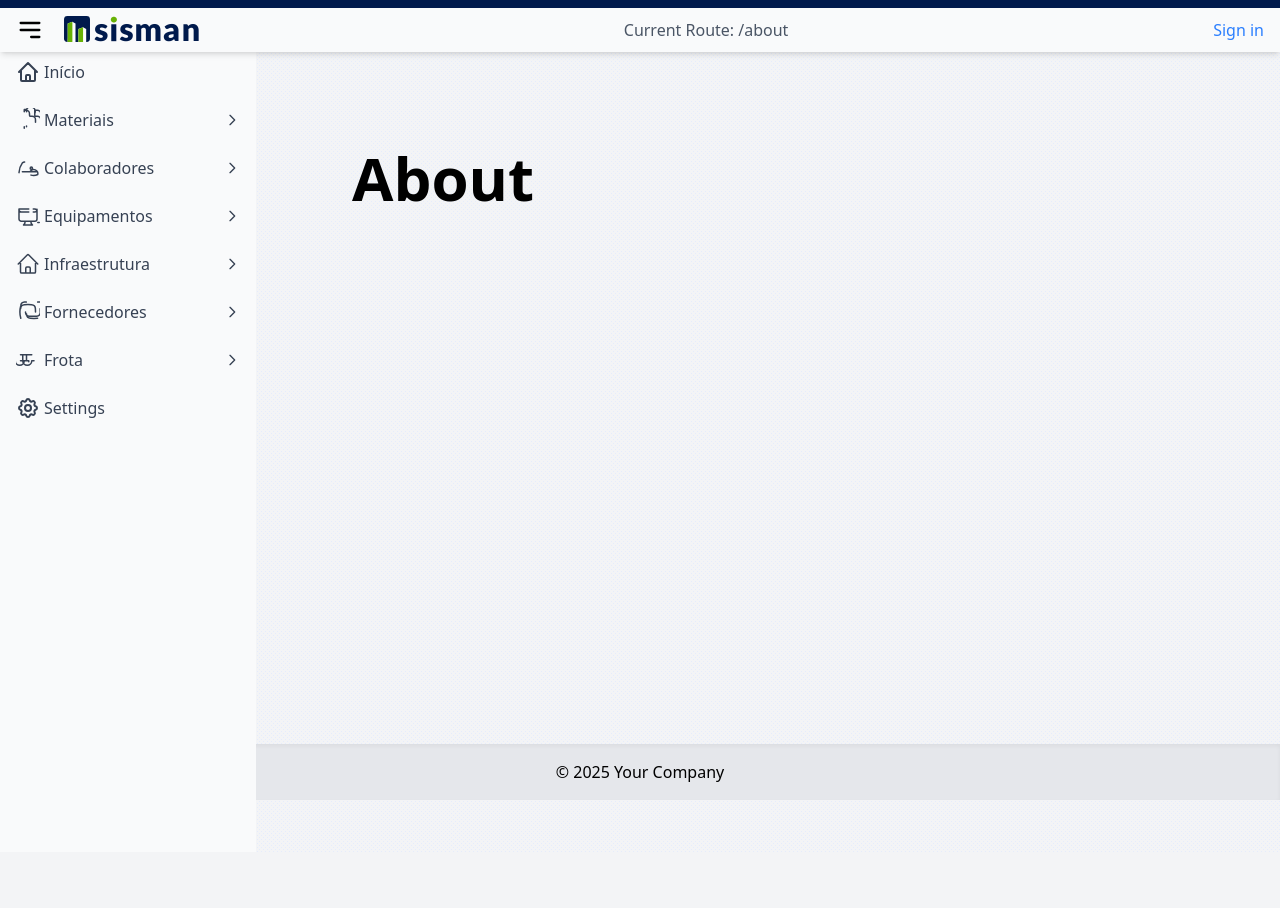
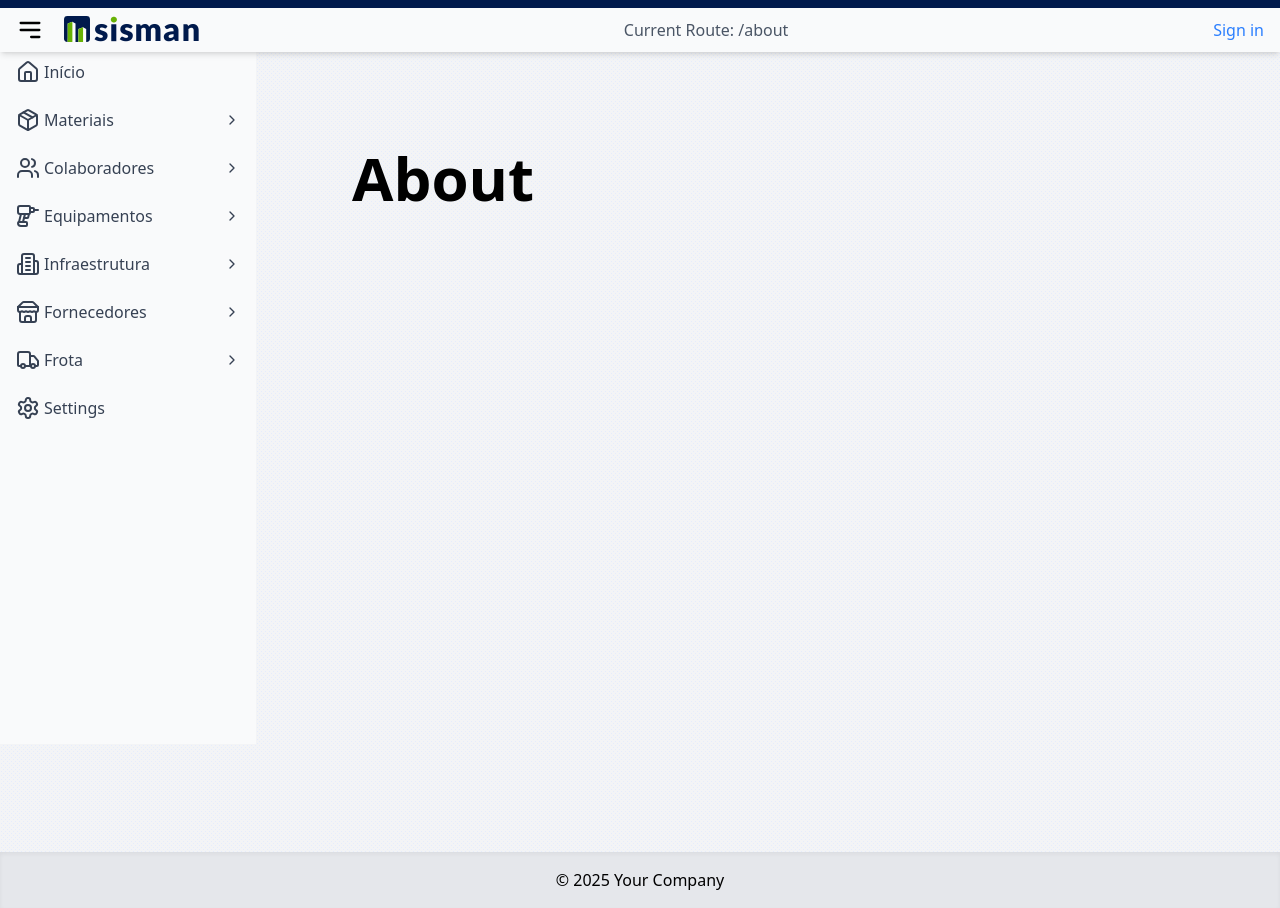
Before and after one commit to mykael90/sisman-ui, a Next.js app: page /about in a window 1280 px wide. Before the commit the page ends 852 px from the top, so only its background shows below. Built offline with nearby package versions, Linux system fonts and the light colour scheme.

Commit message:
sidebar ok

```diff
--- a/src/app/components/layout/sidebar.tsx
+++ b/src/app/components/layout/sidebar.tsx
@@ -1,9 +1,21 @@
 'use client';
 
-import React, { useRef } from 'react';
-import { useSidebarContext } from '../sidebarContext';
-import NavLink from '../ui/NavLink';
-import Summary from '../ui/Summary';
+import React, { useRef, useEffect, useState } from 'react';
+import { useSidebarContext } from '@/components/sidebarContext';
+import NavLink from '@/components/ui/NavLink';
+import Summary from '@/components/ui/Summary';
+import {
+  Home,
+  Package,
+  Users,
+  Drill,
+  Building2,
+  Truck,
+  Store,
+  Settings,
+  ChevronRight,
+  ChevronLeft
+} from 'lucide-react';
 
 interface SidebarItem {
   label: string;
@@ -16,42 +28,12 @@ const sidebarItems: SidebarItem[] = [
   {
     label: 'Início',
     href: '/inicio',
-    icon: (
-      <svg
-        xmlns='http://www.w3.org/2000/svg'
-        className='h-6 w-6'
-        fill='none'
-        viewBox='0 0 24 24'
-        stroke='currentColor'
-      >
-        <path
-          strokeLinecap='round'
-          strokeLinejoin='round'
-          strokeWidth={2}
-          d='M3 12l2-2m0 0l7-7 7 7M5 10v10a1 1 0 001 1h3m10-11l2 2m-2-2v10a1 1 0 01-1 1h-3m-6 0a1 1 0 001-1v-4a1 1 0 011-1h2a1 1 0 011 1v4a1 1 0 001 1m-6 0h6'
-        />
-      </svg>
-    )
+    icon: <Home className='h-6 w-6' />
   },
   {
     label: 'Materiais',
     href: '/material', //Optional, could be omitted if you don't want a direct link to Materiais
-    icon: (
-      <svg
-        xmlns='http://www.w3.org/2000/svg'
-        fill='none'
-        viewBox='0 0 24 24'
-        strokeWidth={1.5}
-        stroke='currentColor'
-        className='h-6 w-6'
-      >
-        <path
-          strokeLinecap='round'
-          strokeLinejoin='round'
-          d='M19.5 14.25v-2.625a3.375 3.375 0 00-3.375-3.375h-1.5A1.125 1.125 0 0113.5 7.125v-1.5a3.375 3.375 0 00-3.375-3.375H8.25m2.25 0v1.5m-2.25-1.5v1.5m16.5 10.5v-2.625a3.375 3.375 0 00-3.375-3.375h-1.5a1.125 1.125 0 01-1.125-1.125v-1.5A3.375 3.375 0 0010.5 1.5H8.25m2.25 16.5V18.75m-2.25 1.5v-1.5m16.5-10.5v-2.625a3.375 3.375 0 00-3.375-3.375h-1.5a1.125 1.125 0 01-1.125-1.125V7.5'
-        />
-      </svg>
-    ),
+    icon: <Package className='h-6 w-6' />,
     children: [
       { label: 'Todos os Materiais', href: '/material/all' },
       { label: 'Adicionar Material', href: '/material/add' },
@@ -60,22 +42,7 @@ const sidebarItems: SidebarItem[] = [
   },
   {
     label: 'Colaboradores',
-    icon: (
-      <svg
-        xmlns='http://www.w3.org/2000/svg'
-        fill='none'
-        viewBox='0 0 24 24'
-        strokeWidth={1.5}
-        stroke='currentColor'
-        className='h-6 w-6'
-      >
-        <path
-          strokeLinecap='round'
-          strokeLinejoin='round'
-          d='M15 19.128a9.38 9.38 0 002.625.372 9.337 9.337 0 004.121-.952 4.125 4.125 0 00-7.533-3.055m0-3.285a1.125 1.125 0 112.25 0 1.125 1.125 0 01-2.25 0zM3 16.628a18.138 18.138 0 013.375-9.734 4.5 4.5 0 012.25-.911m-2.25 9.734h13.5m-13.5 0h3m3 0h3m3 0h3'
-        />
-      </svg>
-    ),
+    icon: <Users className='h-6 w-6' />,
     children: [
       { label: 'Todos os Colaboradores' },
       { label: 'Adicionar Colaborador' },
@@ -84,22 +51,7 @@ const sidebarItems: SidebarItem[] = [
   },
   {
     label: 'Equipamentos',
-    icon: (
-      <svg
-        xmlns='http://www.w3.org/2000/svg'
-        fill='none'
-        viewBox='0 0 24 24'
-        strokeWidth={1.5}
-        stroke='currentColor'
-        className='h-6 w-6'
-      >
-        <path
-          strokeLinecap='round'
-          strokeLinejoin='round'
-          d='M9 17.25v1.007a3 3 0 01-.879 2.122L7.5 21h9l-.621-.621A3 3 0 0115 18.257V17.25m6-12V15a2.25 2.25 0 01-2.25 2.25H5.25A2.25 2.25 0 013 15V5.25m18 0v.75A2.25 2.25 0 0118.75 8h-1.5m-4.5 0h-6m4.5 0H5.25A2.25 2.25 0 003 8m18 0v-.75A2.25 2.25 0 0018.75 5h-1.5m-4.5 0h-6m4.5 0H3v.75A2.25 2.25 0 005.25 8h1.5m16.5 10.5h-1.5'
-        />
-      </svg>
-    ),
+    icon: <Drill className='h-6 w-6' />,
     children: [
       { label: 'Todos os Equipamentos' },
       { label: 'Adicionar Equipamento' },
@@ -108,22 +60,7 @@ const sidebarItems: SidebarItem[] = [
   },
   {
     label: 'Infraestrutura',
-    icon: (
-      <svg
-        xmlns='http://www.w3.org/2000/svg'
-        fill='none'
-        viewBox='0 0 24 24'
-        strokeWidth={1.5}
-        stroke='currentColor'
-        className='h-6 w-6'
-      >
-        <path
-          strokeLinecap='round'
-          strokeLinejoin='round'
-          d='M2.25 12l8.954-8.955c.44-.439 1.152-.439 1.591 0L21.75 12M4.5 9.75v10.125c0 .621.504 1.125 1.125 1.125H9.75v-4.875c0-.621.504-1.125 1.125-1.125h2.25c.621 0 1.125.504 1.125 1.125V21h4.125c.621 0 1.125-.504 1.125-1.125V9.75M8.25 21h8.25'
-        />
-      </svg>
-    ),
+    icon: <Building2 className='h-6 w-6' />,
     children: [
       { label: 'Todas as Infraestruturas' },
       { label: 'Adicionar Infraestrutura' },
@@ -132,22 +69,7 @@ const sidebarItems: SidebarItem[] = [
   },
   {
     label: 'Fornecedores',
-    icon: (
-      <svg
-        xmlns='http://www.w3.org/2000/svg'
-        fill='none'
-        viewBox='0 0 24 24'
-        strokeWidth={1.5}
-        stroke='currentColor'
-        className='h-6 w-6'
-      >
-        <path
-          strokeLinecap='round'
-          strokeLinejoin='round'
-          d='M19.5 12c0-1.232-.046-2.453-.138-3.662a4.006 4.006 0 00-3.7-3.7 48.678 48.678 0 00-7.324 0 4.006 4.006 0 00-3.7 3.7c-.013.16-.02.32-.02.482m19.5 0c0 1.232.046 2.453.138 3.662a4.007 4.007 0 01-3.7 3.7 48.678 48.678 0 01-7.324 0 4.007 4.007 0 01-3.7-3.7c-.013-.16-.02-.32-.02-.482m19.5 0a48.427 48.427 0 00-1.814-6.326 4.006 4.006 0 00-3.7-3.7c-.543 0-1.16.042-1.8.124m-11.42 0c-.639-.082-1.256-.124-1.8-.124a4.006 4.006 0 00-3.7 3.7c-1.14 4.02-1.14 8.571 0 12.591m16.826 0a48.678 48.678 0 01-7.324 0 4.007 4.007 0 01-3.7-3.7c-.013-.16-.02-.32-.02-.482'
-        />
-      </svg>
-    ),
+    icon: <Store className='h-6 w-6' />,
     children: [
       { label: 'Todos os Fornecedores' },
       { label: 'Adicionar Fornecedor' },
@@ -156,22 +78,7 @@ const sidebarItems: SidebarItem[] = [
   },
   {
     label: 'Frota',
-    icon: (
-      <svg
-        xmlns='http://www.w3.org/2000/svg'
-        fill='none'
-        viewBox='0 0 24 24'
-        strokeWidth={1.5}
-        stroke='currentColor'
-        className='h-6 w-6'
-      >
-        <path
-          strokeLinecap='round'
-          strokeLinejoin='round'
-          d='M18 12.75h-1.5m-6 0H4.5m6 0v-6m2.25 6v.9m-4.5-.9h4.5m-4.5 0a4.5 4.5 0 01-9 0v-3m16.5 3a4.5 4.5 0 01-9 0v-6m9 0H4.5'
-        />
-      </svg>
-    ),
+    icon: <Truck className='h-6 w-6' />,
     children: [
       { label: 'Todos os Veículos' },
       { label: 'Adicionar Veículo' },
@@ -181,43 +88,30 @@ const sidebarItems: SidebarItem[] = [
   {
     label: 'Settings',
     href: '/settings',
-    icon: (
-      <svg
-        xmlns='http://www.w3.org/2000/svg'
-        className='h-6 w-6'
-        fill='none'
-        viewBox='0 0 24 24'
-        stroke='currentColor'
-      >
-        <path
-          strokeLinecap='round'
-          strokeLinejoin='round'
-          strokeWidth={2}
-          d='M10.325 4.317c.426-1.756 2.924-1.756 3.35 0a1.724 1.724 0 002.573 1.066c1.543-.94 3.31.826 2.37 2.37a1.724 1.724 0 001.065 2.572c1.756.426 1.756 2.924 0 3.35a1.724 1.724 0 00-1.066 2.573c.94 1.543-.826 3.31-2.37 2.37a1.724 1.724 0 00-2.572 1.065c-.426 1.756-2.924 1.756-3.35 0a1.724 1.724 0 00-2.573-1.066c-1.543.94-3.31-.826-2.37-2.37a1.724 1.724 0 00-1.065-2.572c-1.756-.426-1.756-2.924 0-3.35a1.724 1.724 0 001.066-2.573c-.94-1.543.826-3.31 2.37-2.37.996.608 2.296.07 2.572-1.065z'
-        />
-        <path
-          strokeLinecap='round'
-          strokeLinejoin='round'
-          strokeWidth={2}
-          d='M15 12a3 3 0 11-6 0 3 3 0 016 0z'
-        />
-      </svg>
-    )
+    icon: <Settings className='h-6 w-6' />
   }
 ];
 
 const Sidebar: React.FC = () => {
-  const { isCollapsed, toggleCollapse } = useSidebarContext(); // Use the context
+  const { isCollapsed, toggleCollapse, isMobile } = useSidebarContext(); // Use the context
   const sidebarRef = useRef<HTMLElement>(null);
+  // const isMobile = useMediaQuery('(max-width: 640px)'); // Define a media query for mobile (sm breakpoint)
+
+  // Function to collapse the sidebar
+  const collapseSidebar = () => {
+    if (!isCollapsed) {
+      toggleCollapse();
+    }
+  };
 
   return (
     <aside
       ref={sidebarRef}
-      className={`top-10 left-0 z-20 flex min-h-screen flex-col bg-gray-50 py-4 text-gray-700 transition-all duration-300 dark:bg-gray-800 dark:text-gray-300 ${
+      className={`top-10 left-0 z-20 flex h-[calc(100vh-3.5rem)] flex-col overflow-y-auto bg-gray-50 py-4 text-gray-700 transition-all duration-300 dark:bg-gray-800 dark:text-gray-300 ${
         isCollapsed ? 'w-0 sm:w-16' : 'w-full sm:w-64'
       }`}
     >
-      {/* <div className='mt-8 mb-4 flex items-center justify-between'>
+      {/* <div className='mt-8 mb-4 flex items-center justify-between px-4'>
         <h2
           className={`text-2xl font-bold transition-opacity duration-300 ${
             isCollapsed ? 'hidden' : 'opacity-100'
@@ -229,22 +123,11 @@ const Sidebar: React.FC = () => {
           onClick={toggleCollapse}
           className='z-30 flex items-center justify-self-center rounded-full p-1 hover:bg-gray-200 focus:outline-none dark:hover:bg-gray-700'
         >
-          <svg
-            xmlns='http://www.w3.org/2000/svg'
-            className={`h-6 w-6 transition-transform duration-300 ${
-              isCollapsed ? '' : 'rotate-180'
-            }`}
-            fill='none'
-            viewBox='0 0 24 24'
-            stroke='currentColor'
-          >
-            <path
-              strokeLinecap='round'
-              strokeLinejoin='round'
-              strokeWidth={2}
-              d='M9 5l7 7-7 7'
-            />
-          </svg>
+          {isCollapsed ? (
+            <ChevronRight className='h-6 w-6' />
+          ) : (
+            <ChevronLeft className='h-6 w-6' />
+          )}
         </button>
       </div> */}
       <nav className='mt-9 flex-1'>
@@ -255,7 +138,7 @@ const Sidebar: React.FC = () => {
                 <details className='group'>
                   <Summary
                     href={item.href}
-                    className={`hover:bg-sisman-green/10 dark:hover:bg-sisman-blue flex w-full cursor-pointer list-none items-center rounded-md px-4 py-2 focus:outline-none ${
+                    className={`hover:bg-sisman-green/10 dark:hover:bg-sisman-green/20 flex w-full cursor-pointer list-none items-center rounded-md px-4 py-2 focus:outline-none ${
                       isCollapsed
                         ? 'hidden justify-center sm:block'
                         : 'justify-start'
@@ -271,19 +154,9 @@ const Sidebar: React.FC = () => {
                       {item.label}
                     </span>
                     {!isCollapsed && (
-                      <svg
+                      <ChevronRight
                         className={`ml-auto h-4 w-4 transition-transform group-open:rotate-90`}
-                        fill='none'
-                        viewBox='0 0 24 24'
-                        stroke='currentColor'
-                      >
-                        <path
-                          strokeLinecap='round'
-                          strokeLinejoin='round'
-                          strokeWidth={2}
-                          d='M9 5l7 7-7 7'
-                        />
-                      </svg>
+                      />
                     )}
                   </Summary>
                   <ul
@@ -294,7 +167,16 @@ const Sidebar: React.FC = () => {
                     {item.children.map(child => (
                       <li key={child.label}>
                         {child.href ? (
-                          <NavLink href={child.href}>{child.label}</NavLink>
+                          <NavLink
+                            href={child.href}
+                            onClick={() => {
+                              if (isMobile) {
+                                collapseSidebar();
+                              }
+                            }}
+                          >
+                            {child.label}
+                          </NavLink>
                         ) : (
                           <span className='block px-4 py-2 ps-1'>
                             {child.label}
@@ -307,7 +189,16 @@ const Sidebar: React.FC = () => {
               ) : item.href ? (
                 <NavLink
                   href={item.href}
-                  className={`flex items-center rounded-md px-4 py-2 ${isCollapsed ? 'hidden justify-center sm:block' : 'justify-start'}`}
+                  className={`flex items-center rounded-md px-4 py-2 ${
+                    isCollapsed
+                      ? 'hidden justify-center sm:block'
+                      : 'justify-start'
+                  }`}
+                  onClick={() => {
+                    if (isMobile) {
+                      collapseSidebar();
+                    }
+                  }}
                 >
                   {item.icon && <span>{item.icon}</span>}
                   <span
--- a/src/app/components/sidebarContext.tsx
+++ b/src/app/components/sidebarContext.tsx
@@ -1,38 +1,60 @@
 'use client';
 
-import { createContext, useContext, useState } from 'react';
+// sidebarContext.tsx (or similar)
+import React, { createContext, useContext, useState, useEffect } from 'react';
 
-interface SidebarContextType {
+interface SidebarContextProps {
   isCollapsed: boolean;
   toggleCollapse: () => void;
+  isMobile: boolean;
 }
 
-export const SidebarContext = createContext<SidebarContextType | null>(null);
+const SidebarContext = createContext<SidebarContextProps | undefined>(
+  undefined
+);
 
-export const SidebarProvider = ({
+interface SidebarProviderProps {
+  children: React.ReactNode;
+}
+
+function useMediaQuery(query: string) {
+  const [matches, setMatches] = useState(false);
+
+  useEffect(() => {
+    const media = window.matchMedia(query);
+    if (media.matches !== matches) {
+      setMatches(media.matches);
+    }
+    const listener = () => setMatches(media.matches);
+    window.addEventListener('resize', listener);
+    return () => window.removeEventListener('resize', listener);
+  }, [matches, query]);
+
+  return matches;
+}
+
+export const SidebarProvider: React.FC<SidebarProviderProps> = ({
   children
-}: {
-  children: React.ReactNode;
 }) => {
-  const [isCollapsed, setIsCollapsed] = useState();
-
-  // useEffect(() => {
-  //   const handleResize = () => {
-  //     const isSmallScreen = window.innerWidth < 40 * 16; // 40rem = 40 * 16px (assuming 1rem = 16px)
-  //     setIsCollapsed(isSmallScreen); // Update state based on screen size, collapse if smallscreen
-  //   };
-
-  //   window.addEventListener('resize', handleResize);
-  //   handleResize(); // Call once on mount to set initial state
-  //   return () => window.removeEventListener('resize', handleResize); // Cleanup on unmount
-  // }, []);
+  const isMobile = useMediaQuery('(max-width: 640px)');
+  const [isCollapsed, setIsCollapsed] = useState<boolean>(isMobile); // Initial state based on isMobile
 
   const toggleCollapse = () => {
     setIsCollapsed(!isCollapsed);
   };
 
+  useEffect(() => {
+    setIsCollapsed(isMobile);
+  }, [isMobile]);
+
+  const contextValue: SidebarContextProps = {
+    isCollapsed,
+    toggleCollapse,
+    isMobile
+  };
+
   return (
-    <SidebarContext.Provider value={{ isCollapsed, toggleCollapse }}>
+    <SidebarContext.Provider value={contextValue}>
       {children}
     </SidebarContext.Provider>
   );
@@ -40,7 +62,7 @@ export const SidebarProvider = ({
 
 export const useSidebarContext = () => {
   const context = useContext(SidebarContext);
-  if (context === null) {
+  if (!context) {
     throw new Error('useSidebarContext must be used within a SidebarProvider');
   }
   return context;
--- a/src/app/components/ui/NavLink.tsx
+++ b/src/app/components/ui/NavLink.tsx
@@ -6,17 +6,24 @@ interface NavLinkProps {
   href: string;
   children: React.ReactNode;
   className?: string;
+  onClick?: () => void;
 }
 
-const NavLink: React.FC<NavLinkProps> = ({ href, children, className }) => {
+const NavLink: React.FC<NavLinkProps> = ({
+  href,
+  children,
+  className,
+  onClick
+}) => {
   const pathname = usePathname();
   const isActive = pathname === href;
 
   return (
     <Link
       href={href}
-      className={`hover:bg-sisman-green/10 dark:hover:bg-sisman-blue block rounded-md px-4 py-2 ${
-        isActive ? 'bg-sisman-green/50 font-semibold dark:bg-sky-700' : ''
+      onClick={onClick}
+      className={`hover:bg-sisman-green/10 dark:hover:bg-sisman-green/20 block rounded-md px-4 py-2 ${
+        isActive ? 'bg-sisman-green/20 font-semibold' : ''
       } ${className}`}
     >
       {children}
--- a/src/app/components/ui/Summary.tsx
+++ b/src/app/components/ui/Summary.tsx
@@ -22,7 +22,7 @@ const Summary: React.FC<SummaryProps> = ({
     <summary
       onClick={onClick}
       className={`${className} ${
-        isActive ? 'bg-sisman-green/30 font-semibold dark:bg-sky-800' : ''
+        isActive ? 'bg-sisman-green/30 font-semibold' : ''
       }`}
     >
       {children}
--- a/src/app/layout.tsx
+++ b/src/app/layout.tsx
@@ -32,16 +32,16 @@ export default function RootLayout({
       <body
         className={`${geistSans.variable} ${geistMono.variable} antialiased`}
       >
-        <div className='bg-sisman-blue t-0 fixed z-50 h-2 w-full'></div>
         <SidebarProvider>
+          <div className='bg-sisman-blue dark:bg-sisman-gray t-0 fixed z-50 h-2 w-full'></div>
           <Navbar />
           <div className='flex h-[calc(100vh-3.5rem)] flex-col'>
             <div className='flex'>
               <Sidebar />
               <Main>{children}</Main>
             </div>
+            <Footer /> {/* Footer will stick to the bottom */}
           </div>
-          <Footer /> {/* Footer will stick to the bottom */}
         </SidebarProvider>
       </body>
     </html>
```
